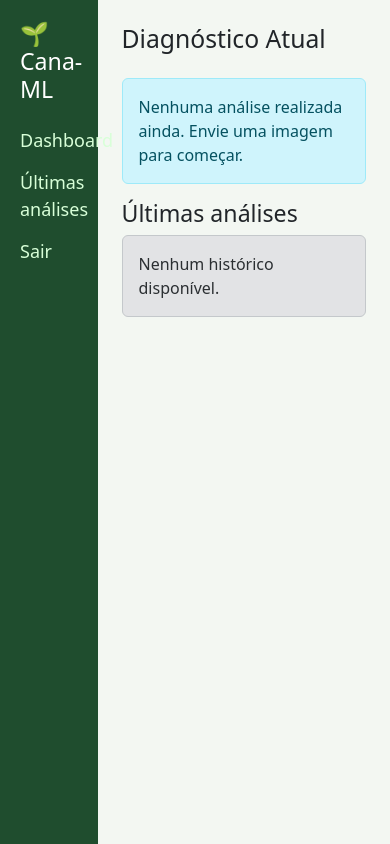
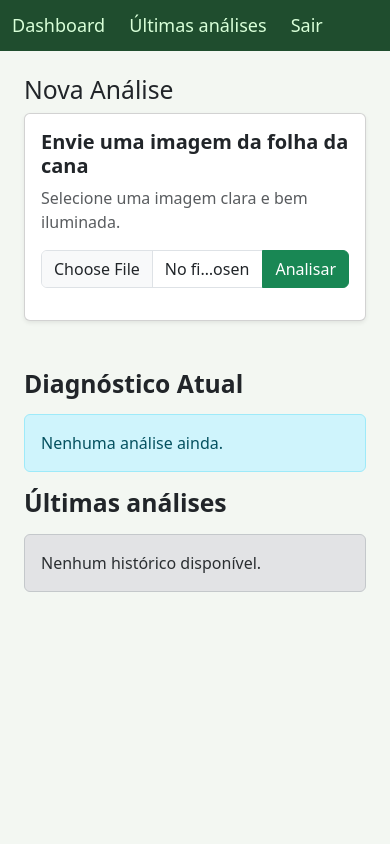
Before and after one commit to adanmessiah135/cana-ml, a Flask app: page /dashboard in a window 390 px wide. Run offline with Flask 3, Linux system fonts and the light colour scheme; the visitor is signed in with stand-in values (Sample User, id 1); parts of the project's set-up code (start-up, migrations or seed data) failed here and were passed over.

```diff
--- a/templates/dashboard.html
+++ b/templates/dashboard.html
@@ -3,57 +3,191 @@
 <head>
     <meta charset="UTF-8">
     <title>Cana-ML • Dashboard</title>
+
+    <!-- Bootstrap -->
     <link href="https://cdn.jsdelivr.net/npm/bootstrap@5.3.2/dist/css/bootstrap.min.css" rel="stylesheet">
 
     <style>
-        body {
-            background-color: #f3f7f2;
-        }
+        body { background-color: #f3f7f2; }
+
+        /* Sidebar Desktop */
         .sidebar {
             height: 100vh;
             background: #1f4d2e;
             padding: 20px;
             color: white;
         }
+
         .sidebar a {
             color: #d8ffd8;
             text-decoration: none;
             display: block;
-            margin-bottom: 15px;
+            margin-bottom: 18px;
             font-size: 18px;
         }
-        .sidebar a:hover {
-            color: #ffffff;
-            text-decoration: underline;
+
+        .sidebar a:hover { color: #ffffff; }
+
+        /* Mobile top menu */
+        .mobile-menu {
+            display: none;
+            background-color: #1f4d2e;
+            padding: 12px;
+            color: white;
         }
+
+        .mobile-menu a {
+            color: #d8ffd8;
+            margin-right: 20px;
+            text-decoration: none;
+            font-size: 18px;
+        }
+
+        /* Orange custom alert */
         .alert-orange {
             background-color: #ffcc80;
             color: #663c00;
         }
+
+        /* Better image visuals */
         .prediction-img {
-            max-width: 260px;
-            border-radius: 8px;
+            width: 100%;
+            max-width: 360px;
+            border-radius: 10px;
+            border: 1px solid #ccc;
+        }
+
+        /* Hide sidebar on mobile, show top menu */
+        @media (max-width: 992px) {
+            .sidebar { display: none; }
+            .mobile-menu { display: block; }
+        }
+
+        /* Upload block spacing */
+        #previewBox img {
+            max-width: 280px;
+            border-radius: 10px;
         }
     </style>
 </head>
 
 <body>
 
+<!-- ===================== MENU MOBILE ===================== -->
+<div class="mobile-menu d-lg-none">
+    <a href="/dashboard">Dashboard</a>
+    <a href="/recent">Últimas análises</a>
+    <a href="/logout">Sair</a>
+</div>
+
+
 <div class="container-fluid">
     <div class="row">
 
-        <!-- ========== SIDEBAR ========== -->
-        <div class="col-3 sidebar">
+        <!-- ===================== SIDEBAR (Desktop) ===================== -->
+        <div class="col-lg-3 sidebar d-none d-lg-block">
             <h3 class="mb-4">🌱 Cana-ML</h3>
             <a href="/dashboard">Dashboard</a>
             <a href="/recent">Últimas análises</a>
             <a href="/logout">Sair</a>
         </div>
 
-        <!-- ========== CONTEÚDO PRINCIPAL ========== -->
-        <div class="col-9 p-4">
+        <!-- ===================== CONTEÚDO ===================== -->
+        <div class="col-lg-9 p-4">
 
-            <h2 class="mb-4">Diagnóstico Atual</h2>
+            <!-- ===================== UPLOAD ===================== -->
+            <h2>Nova Análise</h2>
+
+            <div class="card shadow-sm mb-4">
+                <div class="card-body">
+
+                    <h5 class="fw-bold">Envie uma imagem da folha da cana</h5>
+                    <p class="text-muted">Selecione uma imagem clara e bem iluminada.</p>
+
+                    <form id="uploadForm" enctype="multipart/form-data">
+
+                        <div class="input-group">
+                            <input type="file" accept="image/*" name="file" id="fileInput" class="form-control" required>
+                            <button class="btn btn-success" type="submit">Analisar</button>
+                        </div>
+                    </form>
+
+                    <!-- PREVIEW -->
+                    <div id="previewBox" class="mt-3" style="display:none;">
+                        <p><strong>Pré-visualização:</strong></p>
+                        <img id="previewImg" src="">
+                    </div>
+
+                    <!-- STATUS -->
+                    <div id="uploadStatus" class="mt-3"></div>
+
+                    <!-- LOADING -->
+                    <div id="loadingBox" class="alert alert-info mt-3" style="display:none;">
+                        ⏳ Analisando imagem...
+                    </div>
+
+                </div>
+            </div>
+
+
+            <!-- ===================== SCRIPT - IA + UPLOAD ===================== -->
+            <script>
+            document.getElementById("fileInput").addEventListener("change", function() {
+                const file = this.files[0];
+                if (!file) return;
+
+                const reader = new FileReader();
+                reader.onload = function(e) {
+                    document.getElementById("previewImg").src = e.target.result;
+                    document.getElementById("previewBox").style.display = "block";
+                };
+                reader.readAsDataURL(file);
+            });
+
+            document.getElementById("uploadForm").addEventListener("submit", async function(e) {
+                e.preventDefault();
+
+                const formData = new FormData();
+                const fileInput = document.getElementById("fileInput");
+
+                if (!fileInput.files.length) {
+                    alert("Selecione uma imagem.");
+                    return;
+                }
+
+                formData.append("file", fileInput.files[0]);
+
+                // GPS opcional
+                if (navigator.geolocation) {
+                    navigator.geolocation.getCurrentPosition(pos => {
+                        formData.append("lat", pos.coords.latitude);
+                        formData.append("lon", pos.coords.longitude);
+                    });
+                }
+
+                document.getElementById("loadingBox").style.display = "block";
+                document.getElementById("uploadStatus").innerHTML = "";
+
+                const response = await fetch("/upload", { method: "POST", body: formData });
+                const data = await response.json();
+
+                document.getElementById("loadingBox").style.display = "none";
+
+                if (data.error) {
+                    document.getElementById("uploadStatus").innerHTML =
+                        `<div class='alert alert-danger'>Erro: ${data.error}</div>`;
+                } else {
+                    document.getElementById("uploadStatus").innerHTML =
+                        `<div class='alert alert-success'>✔ Análise concluída!</div>`;
+
+                    setTimeout(() => location.reload(), 1200);
+                }
+            });
+            </script>
+
+
+            <!-- ===================== DIAGNÓSTICO ATUAL ===================== -->
+            <h2 class="mt-5 mb-3 fw-bold">Diagnóstico Atual</h2>
 
             {% if recent_predictions and recent_predictions[0] %}
                 {% set item = recent_predictions[0] %}
@@ -61,10 +195,9 @@
                 <div class="card shadow-sm mb-5">
                     <div class="card-body">
 
-                        <h4>Classe detectada: {{ item.prediction }}</h4>
+                        <h4 class="fw-bold">{{ item.prediction }}</h4>
                         <p><strong>Confiança:</strong> {{ (item.confidence * 100)|round(1) }}%</p>
 
-                        <!-- RECOMENDAÇÃO AGRONÔMICA -->
                         {% if item.recommendation %}
                         <div class="alert
                             {% if item.recommendation.color == 'orange' %}
@@ -73,47 +206,48 @@
                                 alert-{{ item.recommendation.color }}
                             {% endif %}
                         ">
-                                <strong>Nível de Confiabilidade: {{ item.recommendation.level|capitalize }}</strong><br>
+                            <strong>Nível: {{ item.recommendation.level|capitalize }}</strong><br>
                             {{ item.recommendation.message }}
                         </div>
                         {% endif %}
 
-                        <!-- IMAGEM DA FOLHA -->
                         <img src="{{ item.url }}" class="prediction-img mt-3">
 
                         <p class="mt-3"><strong>Data:</strong> {{ item.timestamp }}</p>
 
                         {% if item.gps_link %}
-                            <p><a href="{{ item.gps_link }}" target="_blank">📍 Ver no mapa</a></p>
+                        <a href="{{ item.gps_link }}" target="_blank">📍 Ver no mapa</a>
                         {% endif %}
-
                     </div>
                 </div>
+
             {% else %}
                 <div class="alert alert-info">
-                    Nenhuma análise realizada ainda. Envie uma imagem para começar.
+                    Nenhuma análise ainda.
                 </div>
             {% endif %}
 
-            <!-- ========== LISTA DE ÚLTIMAS ANÁLISES ========== -->
-            <h3>Últimas análises</h3>
+
+            <!-- ===================== HISTÓRICO ===================== -->
+            <h2 class="fw-bold mb-3">Últimas análises</h2>
 
             {% if recent_predictions %}
                 {% for item in recent_predictions %}
-
                 <div class="card mb-4 shadow-sm">
                     <div class="card-body">
 
                         <div class="row">
-                            <div class="col-md-4">
-                                <img src="{{ item.url }}" class="img-fluid rounded">
+
+                            <!-- Imagem -->
+                            <div class="col-md-4 text-center mb-3">
+                                <img src="{{ item.url }}" class="prediction-img">
                             </div>
 
+                            <!-- Informações -->
                             <div class="col-md-8">
-                                <h5>Classe: {{ item.prediction }}</h5>
+                                <h5 class="fw-bold">{{ item.prediction }}</h5>
                                 <p><strong>Confiança:</strong> {{ (item.confidence * 100)|round(1) }}%</p>
 
-                                <!-- RECOMENDAÇÃO AGRONÔMICA -->
                                 {% if item.recommendation %}
                                 <div class="alert
                                     {% if item.recommendation.color == 'orange' %}
@@ -130,14 +264,13 @@
                                 <p><strong>Data:</strong> {{ item.timestamp }}</p>
 
                                 {% if item.gps_link %}
-                                    <p><a href="{{ item.gps_link }}" target="_blank">📍 Ver no mapa</a></p>
+                                <a href="{{ item.gps_link }}" target="_blank">📍 Ver no mapa</a>
                                 {% endif %}
                             </div>
                         </div>
 
                     </div>
                 </div>
-
                 {% endfor %}
             {% else %}
                 <div class="alert alert-secondary">Nenhum histórico disponível.</div>
```
Lines whose indentation alone changed are shown as unchanged.
